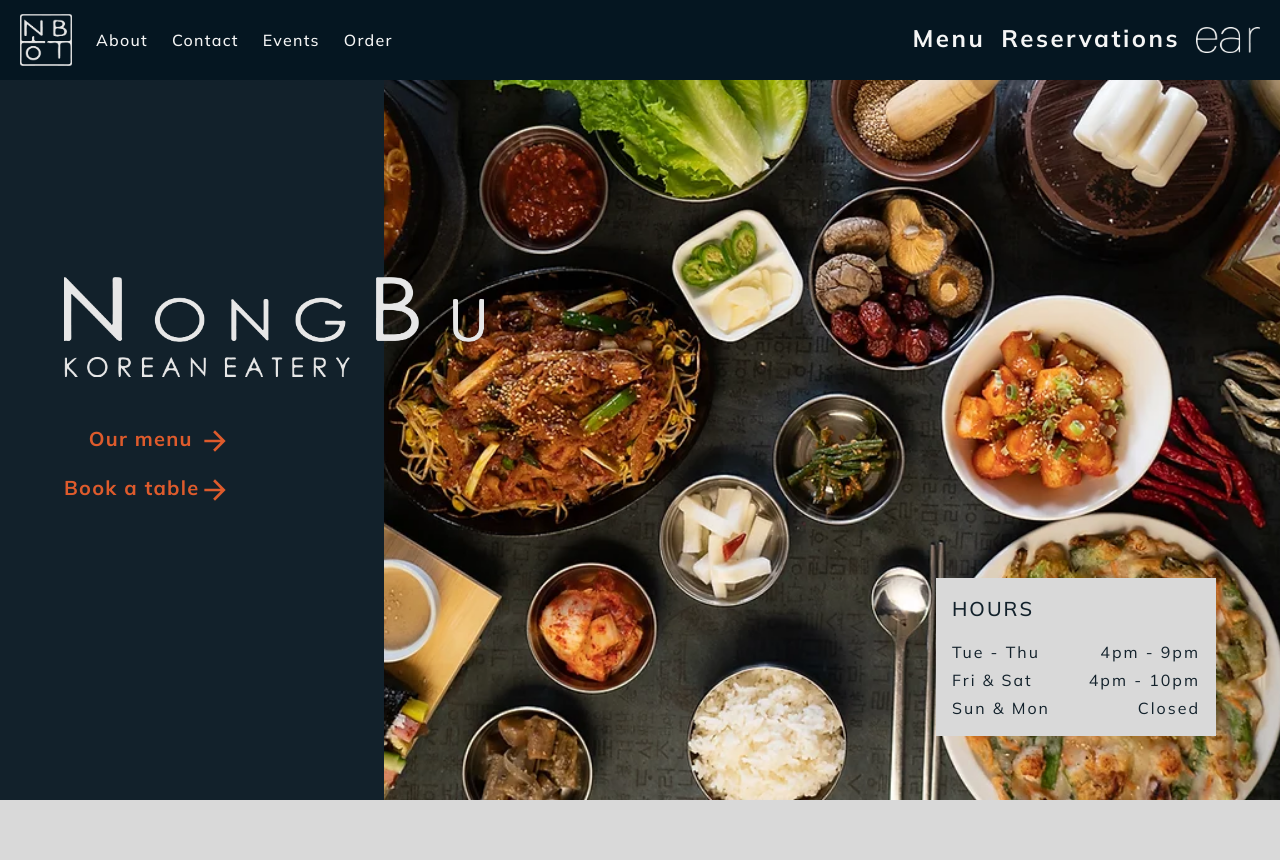
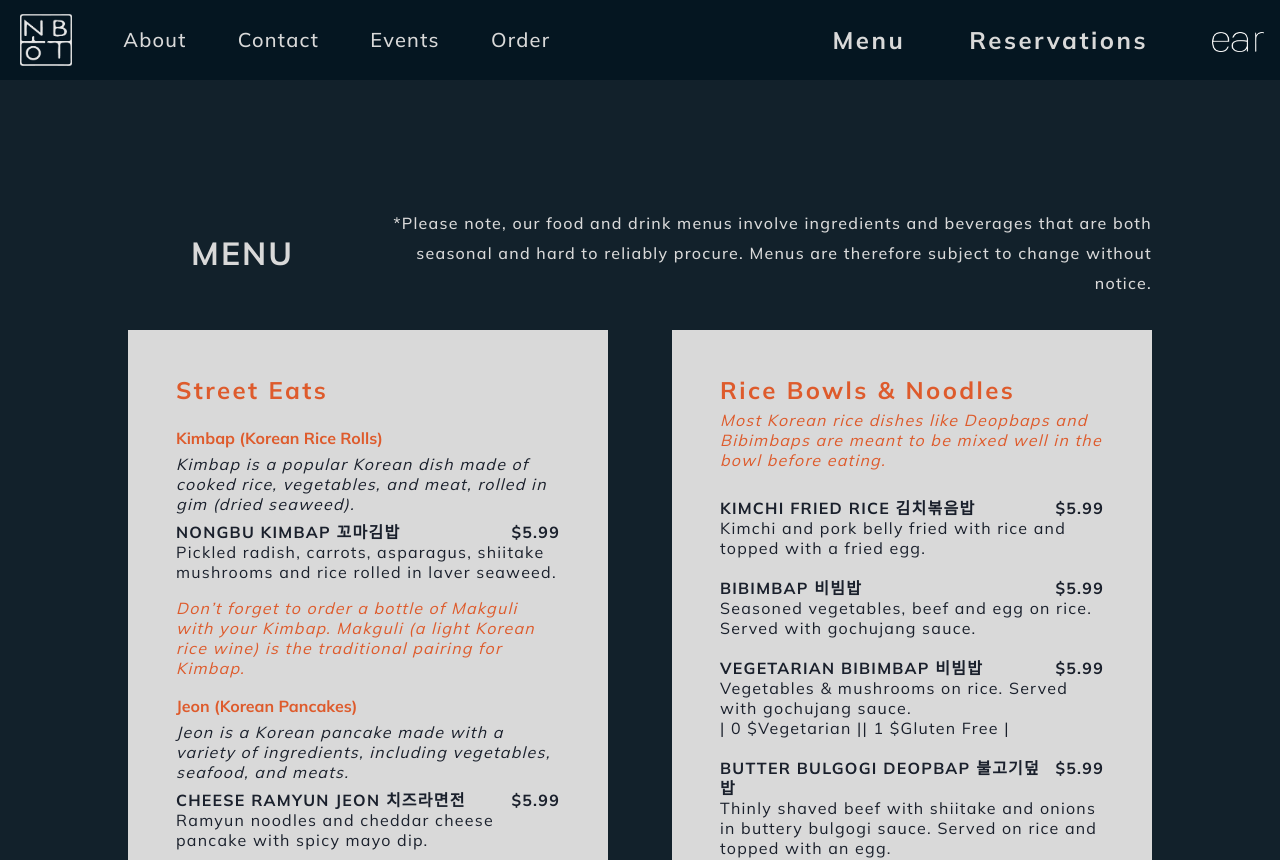
Before and after one commit to kev-nr-ley/nongbuWebsite, a React (Vite) app: page /Menu in a window 1280 px wide. Shown: the top 860 px of the page. Built offline with nearby package versions, Linux system fonts and the light colour scheme.

Commit message:
Added react-router-dom to navbar

```diff
--- a/package.json
+++ b/package.json
@@ -20,6 +20,7 @@
     "react": "^18.2.0",
     "react-dom": "^18.2.0",
     "react-icons": "^4.7.1",
+    "react-router-dom": "^6.8.2",
     "react-uuid": "^2.0.0"
   },
   "devDependencies": {
--- a/src/App.jsx
+++ b/src/App.jsx
@@ -10,6 +10,7 @@
 import { Box } from "@chakra-ui/react";
 import { useTheme } from "@chakra-ui/react";
 import { useState, useEffect } from "react";
+import { Route, Routes, Link } from "react-router-dom";
 
 function App() {
   function objectToArray(object) {
@@ -21,15 +22,24 @@
   const { colors, fonts } = useTheme();
 
   return (
-    <Box bg={colors.backgroundDark}>
+    <Box p='0.01px' bg={colors.backgroundDark}>
       <Navbar />
-      <Home />
-      <About />
-      <Contact />
-      <Events />
-      <Order />
-      <Menu objectToArray={objectToArray} />
-      <Reservations />
+      <Routes>
+        <Route path='/' element={<Home />} />
+        <Route path='/About' element={<About />} />
+        <Route path='/Contact' element={<Contact />} />
+        <Route path='/Events' element={<Events />} />
+        <Route path='/Order' element={<Order />} />
+        <Route path='/Menu' element={<Menu objectToArray={objectToArray} />} />
+        <Route path='/Reservations' element={<Reservations />} />
+      </Routes>
+      {/* <Home /> */}
+      {/* <About /> */}
+      {/* <Contact /> */}
+      {/* <Events /> */}
+      {/* <Order /> */}
+      {/* <Menu objectToArray={objectToArray} /> */}
+      {/* <Reservations /> */}
       <Footer />
     </Box>
   );
--- a/src/main.jsx
+++ b/src/main.jsx
@@ -3,11 +3,14 @@
 import App from "./App";
 import { ChakraProvider } from "@chakra-ui/react";
 import { theme } from "./styles/theme";
+import { BrowserRouter, Routes, Route } from "react-router-dom";
 
 ReactDOM.createRoot(document.getElementById("root")).render(
   <React.StrictMode>
     <ChakraProvider theme={theme}>
+      <BrowserRouter>
       <App />
+      </BrowserRouter>
     </ChakraProvider>
   </React.StrictMode>
 );
--- a/src/pages/Contact.jsx
+++ b/src/pages/Contact.jsx
@@ -21,7 +21,7 @@
       alignItems='center'
       position='relative'
       flexDirection={["column", "row"]}
-      h={["auto", "100vh", "100vh", "100vh"]}
+      h={["100vh", "100vh", "100vh", "100vh"]}
       gap='8'
       color={colors.light}
       {...props}>
@@ -45,7 +45,7 @@
         gap='8'
         px={["5vw"]}
         pb='10vh'
-        mt={["0", "80px"]}
+        pt={['0', '80px']}
         // minW='240px'
         maxW='400px'
         bg={colors.backgroundDark} //for desktop
--- a/src/pages/Order.jsx
+++ b/src/pages/Order.jsx
@@ -48,7 +48,7 @@
         w={["100%", "30%", "30%", "25%"]}>
         <Heading variant='sectionHeading'>Get it to-go or delivered</Heading>
 
-        <Text variant='bodyText' lineHeight='30px' minW='220px'>
+        <Text variant='bodyText' lineHeight='30px' minW='200px'>
           Look at our menu and give us a call to pick up your order, or get
           NongBu delivered right to your door using one of these apps:
         </Text>
--- a/src/pages/Reservations.jsx
+++ b/src/pages/Reservations.jsx
@@ -18,14 +18,14 @@
     <Flex
       flexDirection={["column", "row"]}
       position='relative'
-      h='100vh'
+      minH='80vh'
       bg={colors.backgroundDark}
       color={colors.light}
       px='5vw'
       gap='12'
       py='10vh'
 
-      alignItems='center'
+      // alignItems='center'
       mt={['0', '80px']}
       w={["100%"]}
       // alignItems={["center", "flex-start"]}
--- a/src/sections/Navbar.jsx
+++ b/src/sections/Navbar.jsx
@@ -2,22 +2,32 @@
 import { useState, useEffect } from "react";
 import MobileNav from "@sections/nav/MobileNav";
 import DesktopNav from "@sections/nav/DesktopNav";
-
+import { Route, Routes, Link } from "react-router-dom";
 export default function Navbar(props) {
   const [isMobile, setIsMobile] = useState(false);
-  const [windowResize, setWindowResize] = useState(false);
+  // const [windowResize, setWindowResize] = useState(false);
+
 
   useEffect(() => {
-    if (window.innerWidth < 768) {
-      setIsMobile(true);
-    } else {
-      setIsMobile(false);
+    function handleResize() {
+      if (window.innerWidth < 960) {
+        setIsMobile(true);
+      } else {
+        setIsMobile(false);
+      }
     }
-  }, [windowResize]);
+    handleResize();
+    window.addEventListener("resize", handleResize);
+    return () => window.removeEventListener("resize", handleResize);
+  } , []);
 
-
-
-
-
-  return isMobile ? <MobileNav /> : <DesktopNav />;
+  return (
+    <>
+      {isMobile ? (
+        <MobileNav />
+      ) : (
+        <DesktopNav />
+      )}
+    </>
+  );
 }
--- a/src/sections/home/Hero.jsx
+++ b/src/sections/home/Hero.jsx
@@ -55,7 +55,7 @@
         maxW='380px'
         bg={colors.backgroundLight}
         color={colors.dark}
-        zIndex='999'
+        zIndex='9'
       />
 
       <Box // Image background container
--- a/src/sections/nav/DesktopNav.jsx
+++ b/src/sections/nav/DesktopNav.jsx
@@ -1,9 +1,9 @@
 import React from "react";
-import { Link, Flex, Menu } from "@chakra-ui/react";
+import { Flex, Menu, Box, Link as ChakraLink } from "@chakra-ui/react";
 import BigMenuItem from "@components/BigMenuItem";
 import { useTheme } from "@chakra-ui/react";
 import Logo from "@components/Logo";
-
+import { Route, Routes, Link } from "react-router-dom";
 export default function DesktopNav() {
   const { colors, fonts } = useTheme();
 
@@ -12,6 +12,7 @@
       className='desktop-nav'
       as='nav'
       bg={colors.backgroundDarker}
+      color={colors.light}
       flexDirection='row'
       justifyContent='space-between'
       alignItems='center'
@@ -26,28 +27,43 @@
         display='flex'
         flexDirection='row'
         p='1'
-        gap='6'
+        gap='4vw'
         justifyContent='space-between'
         alignItems='center'
         lineHeight={fonts.headingLineHeight}>
-        <Logo src='nongbu-logo.png' width='52' height='52' />
+        <Link to='/'>
+          <Logo
+            src='nongbu-logo.webp'
+            width='52'
+            height='52'
+            position='fixed'
+          />
+        </Link>
         <Menu>
-          <Link>About</Link>
-          <Link>Contact</Link>
-          <Link>Events</Link>
-          <Link>Order</Link>
+          <ChakraLink as={Link} to='/About'>About</ChakraLink>
+          <ChakraLink as={Link} to='/Contact'>Contact</ChakraLink>
+          <ChakraLink as={Link} to='/Events'>Events</ChakraLink>
+          <ChakraLink as={Link} to='/Order'>Order</ChakraLink>
         </Menu>
       </Flex>
 
-      <Flex
-        p='1'
-        flexDirection={"row"}
-        justifyContent={"space-between"}
-        alignItems={"center"}
-        gap='4'>
-        <BigMenuItem variant='fancyLink'>Menu</BigMenuItem>
-        <BigMenuItem>Reservations</BigMenuItem>
-        <Logo src='ear-logo.png' width='64' height='32' />
+      <Flex flexDirection={"row"} h='100%'>
+        <Flex
+          flexDirection='row'
+          gap='5vw'
+          mt='1'
+          alignItems='center'
+          justifyContent='center'>
+          <Link to='/Menu'>
+            <BigMenuItem>Menu</BigMenuItem>
+          </Link>
+          <Link to='/Reservations'>
+            <BigMenuItem>Reservations</BigMenuItem>
+          </Link>
+          <Link to='/ears'>
+            <Logo src='ear-logo.webp' width='52' height='26' />
+          </Link>
+        </Flex>
       </Flex>
     </Flex>
   );
--- a/src/sections/nav/MobileNav.jsx
+++ b/src/sections/nav/MobileNav.jsx
@@ -1,11 +1,11 @@
 import React from "react";
-import { Link, Flex, Box } from "@chakra-ui/react";
+import { Flex, Menu, Box, Link as ChakraLink } from "@chakra-ui/react";
 import BigMenuItem from "@components/BigMenuItem";
 import { useTheme } from "@chakra-ui/react";
 import Logo from "@components/Logo";
 import NavButton from "@sections/nav/NavButton";
 import { useState, useEffect } from "react";
-
+import { Route, Routes, Link } from "react-router-dom";
 export default function MobileNav(props) {
   const { colors } = useTheme();
 
@@ -22,14 +22,17 @@
       top='0'
       left='0'
       h='80px'
-      zIndex='999999999999'
+      zIndex='10'
       bg={colors.backgroundDark50}
+      color={colors.light}
       p='2vw'>
-      <Logo src='nongbu-logo.webp' width='52' height='52' position='fixed' />
-
+      <Link to='/'>
+        <Logo src='nongbu-logo.webp' width='52' height='52' position='fixed' />
+      </Link>
       {isMenuOpen ? (
         <Flex
           as='nav'
+          color={colors.light}
           flexDirection='column'
           w='70vw'
           minW='200px'
@@ -43,8 +46,7 @@
           justifyContent={"center"}
           px='5vw'
           py='2vw'
-          gap='12'
-          color='black'>
+          gap='12'>
           <NavButton
             bg='transparent'
             cursor='pointer'
@@ -57,16 +59,22 @@
           />
 
           <Flex flexDirection='column' gap='12'>
-            <BigMenuItem>Menu</BigMenuItem>
-            <BigMenuItem>Reservations</BigMenuItem>
-            <Logo src='ear-logo.webp' width='52' height='26' />
+            <Link to='/Menu'>
+              <BigMenuItem>Menu</BigMenuItem>
+            </Link>
+            <Link to='/Reservations'>
+              <BigMenuItem>Reservations</BigMenuItem>
+            </Link>
+            <Link to='/ears'>
+              <Logo src='ear-logo.webp' width='52' height='26' />
+            </Link>
           </Flex>
 
           <Flex flexDirection='column' gap='8'>
-            <Link>About</Link>
-            <Link>Contact</Link>
-            <Link>Events</Link>
-            <Link>Order</Link>
+          <ChakraLink as={Link} to='/About'>About</ChakraLink>
+          <ChakraLink as={Link} to='/Contact'>Contact</ChakraLink>
+          <ChakraLink as={Link} to='/Events'>Events</ChakraLink>
+          <ChakraLink as={Link} to='/Order'>Order</ChakraLink>
           </Flex>
         </Flex>
       ) : (
--- a/src/styles/components/LinkStyles.ts
+++ b/src/styles/components/LinkStyles.ts
@@ -5,9 +5,9 @@
 export const LinkStyles: ComponentStyleConfig = {
   // style object for base or default style
   baseStyle: {
-    color: "white",
+    color: "light",
     fontWeight: "500",
-    fontSize: "16px",
+    fontSize: "20px",
     lineHeight: "20px",
     letterSpacing: "1.25px",
 
```
Also changed, not shown: src/pages/Menu.jsx (+9 -4 lines), 4 other files (tests, documents, lock files or other folders).
